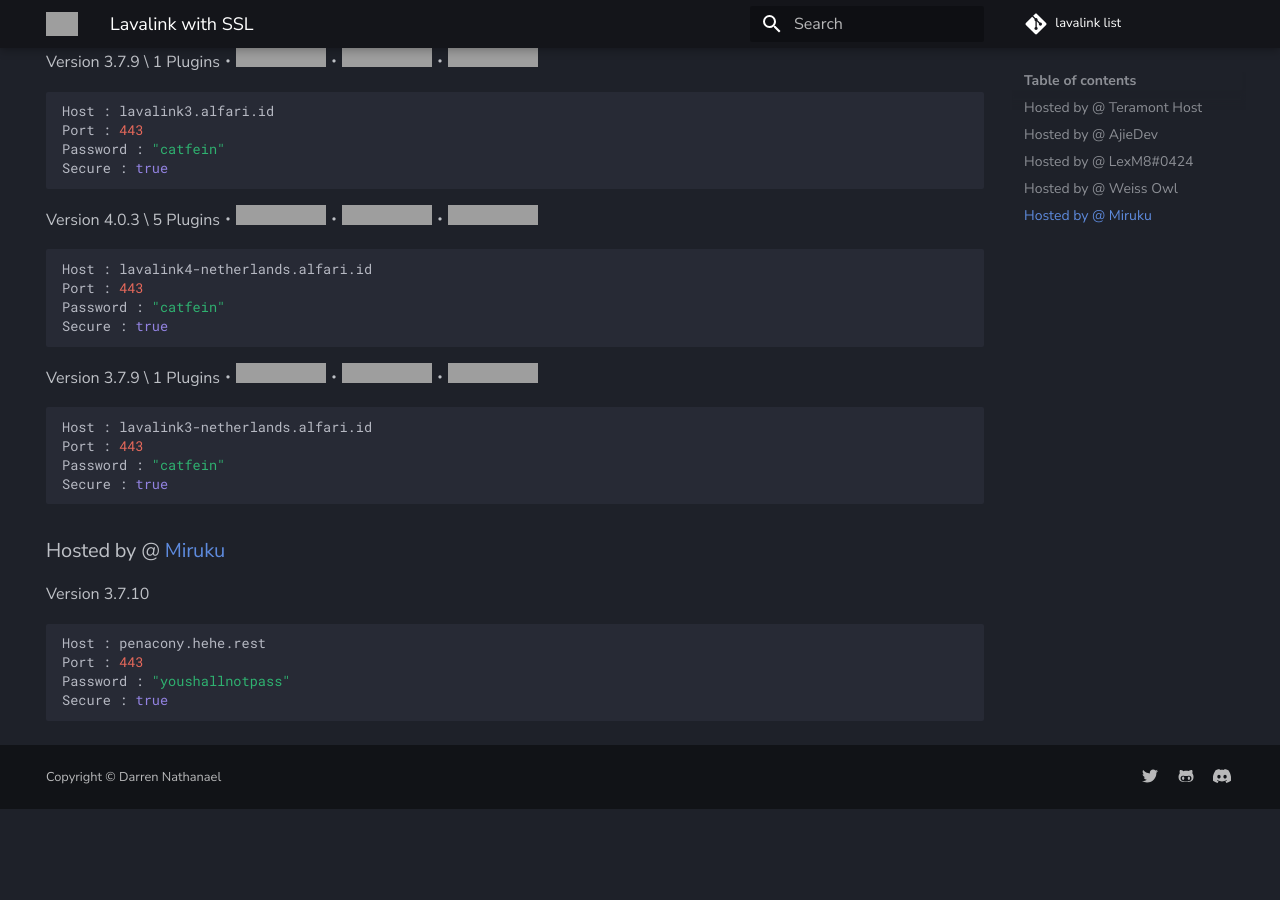
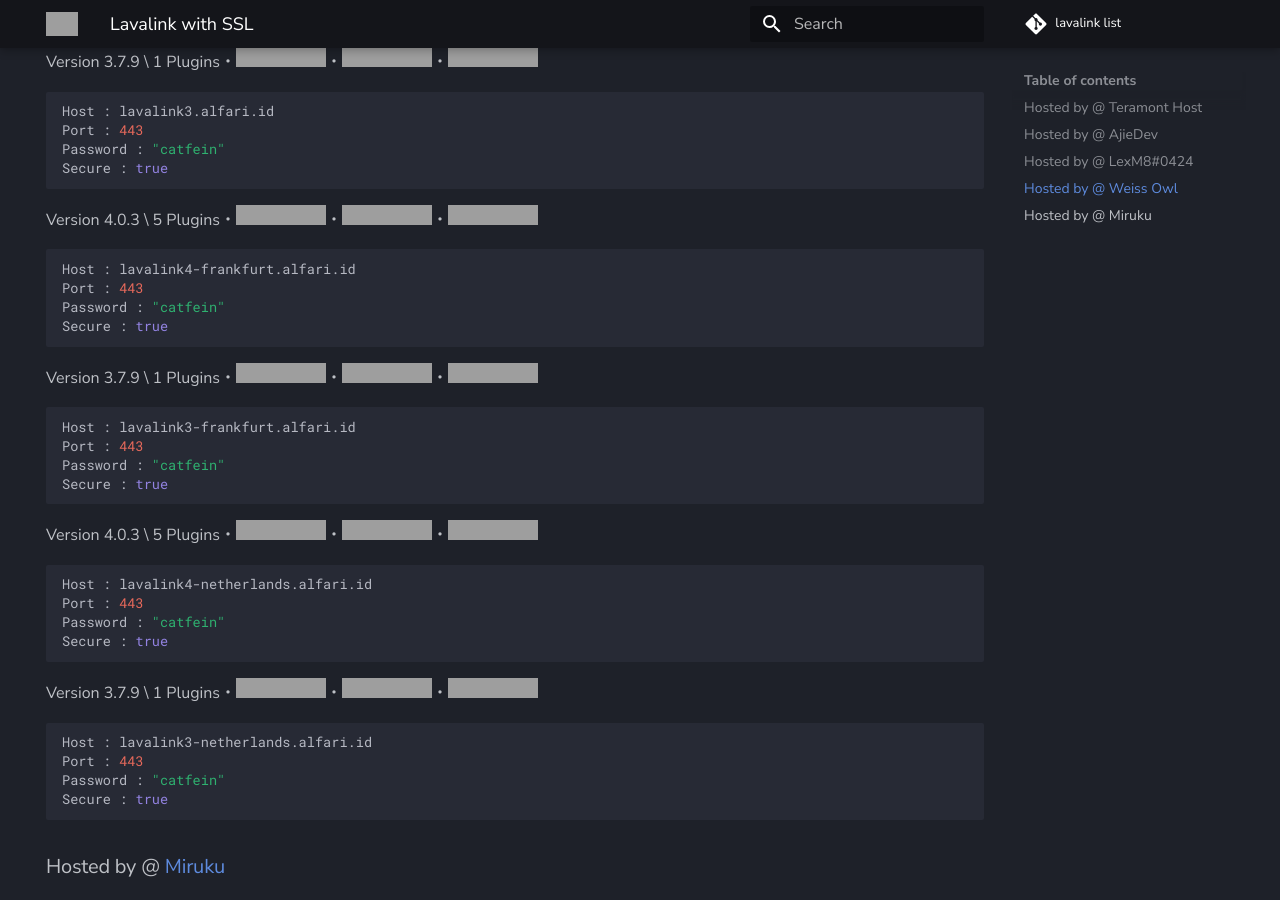
Before and after one commit to DarrenOfficial/lavalink-list, an MkDocs documentation site: the page built from docs/SSL/lavalink-with-ssl.md, in a window 1280 px wide and 900 px high, scrolled down 1765 px. Built offline with MkDocs 1.6.1 and Material for MkDocs 9.7.7, drawn with Linux system fonts in a browser that asks for light colours; comment, search, counter and statistics services are not loaded; before the commit the page ends 2574 px from its top, so only the background shows below that; grey boxes are pictures that could not be loaded.

Commit message:
Update lavalink-with-ssl.md

````diff
--- a/docs/SSL/lavalink-with-ssl.md
+++ b/docs/SSL/lavalink-with-ssl.md
@@ -88,6 +88,21 @@ Port : 443
 Password : "catfein"
 Secure : true
 ```
+Version 4.0.3 \ 5 Plugins・![Uptime](https://status.alfari.id/api/badge/35/uptime)・![Ping](https://status.alfari.id/api/badge/35/ping)・![Status](https://status.alfari.id/api/badge/35/status)
+```bash
+Host : lavalink4-frankfurt.alfari.id
+Port : 443
+Password : "catfein"
+Secure : true
+```
+
+Version 3.7.9 \ 1 Plugins・![Uptime](https://status.alfari.id/api/badge/34/uptime)・![Ping](https://status.alfari.id/api/badge/34/ping)・![Status](https://status.alfari.id/api/badge/34/status)
+```bash
+Host : lavalink3-frankfurt.alfari.id
+Port : 443
+Password : "catfein"
+Secure : true
+```
 
 Version 4.0.3 \ 5 Plugins・![Uptime](https://status.alfari.id/api/badge/32/uptime)・![Ping](https://status.alfari.id/api/badge/32/ping)・![Status](https://status.alfari.id/api/badge/32/status)
 ```bash
````
